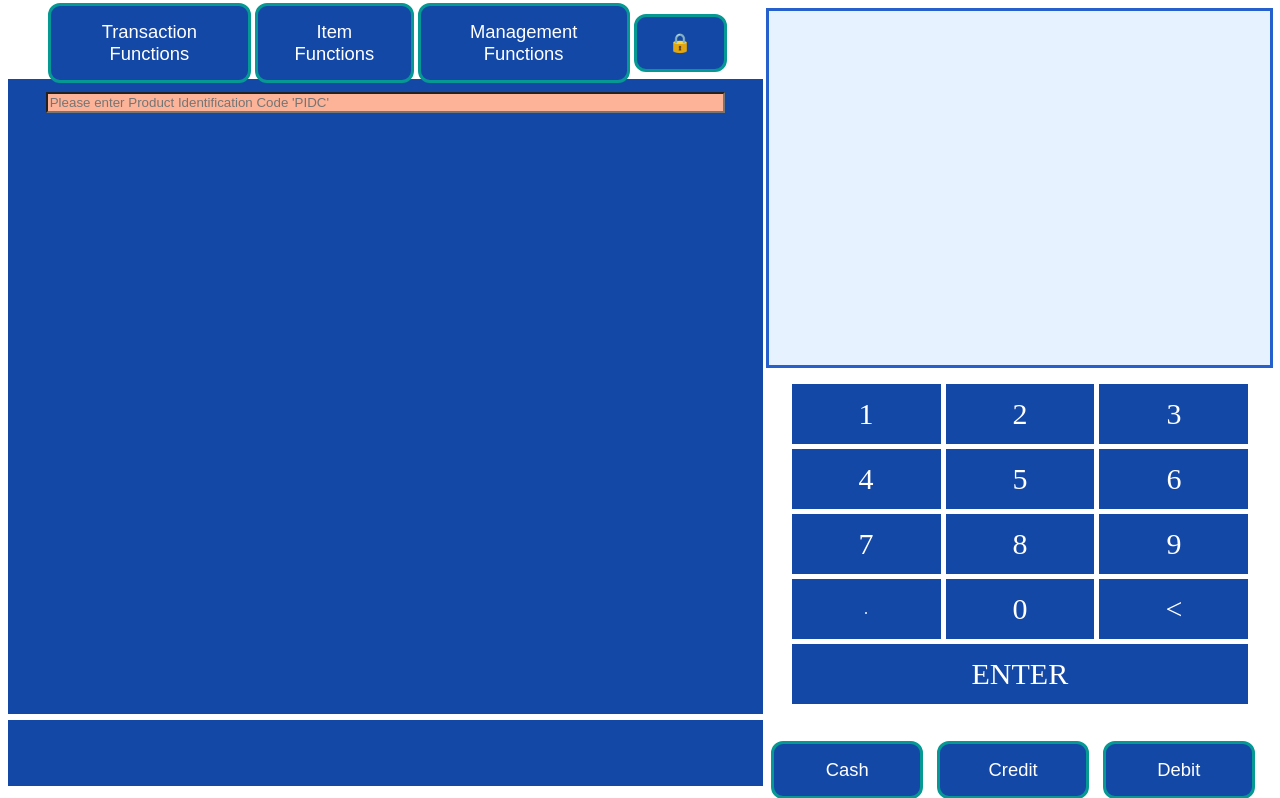
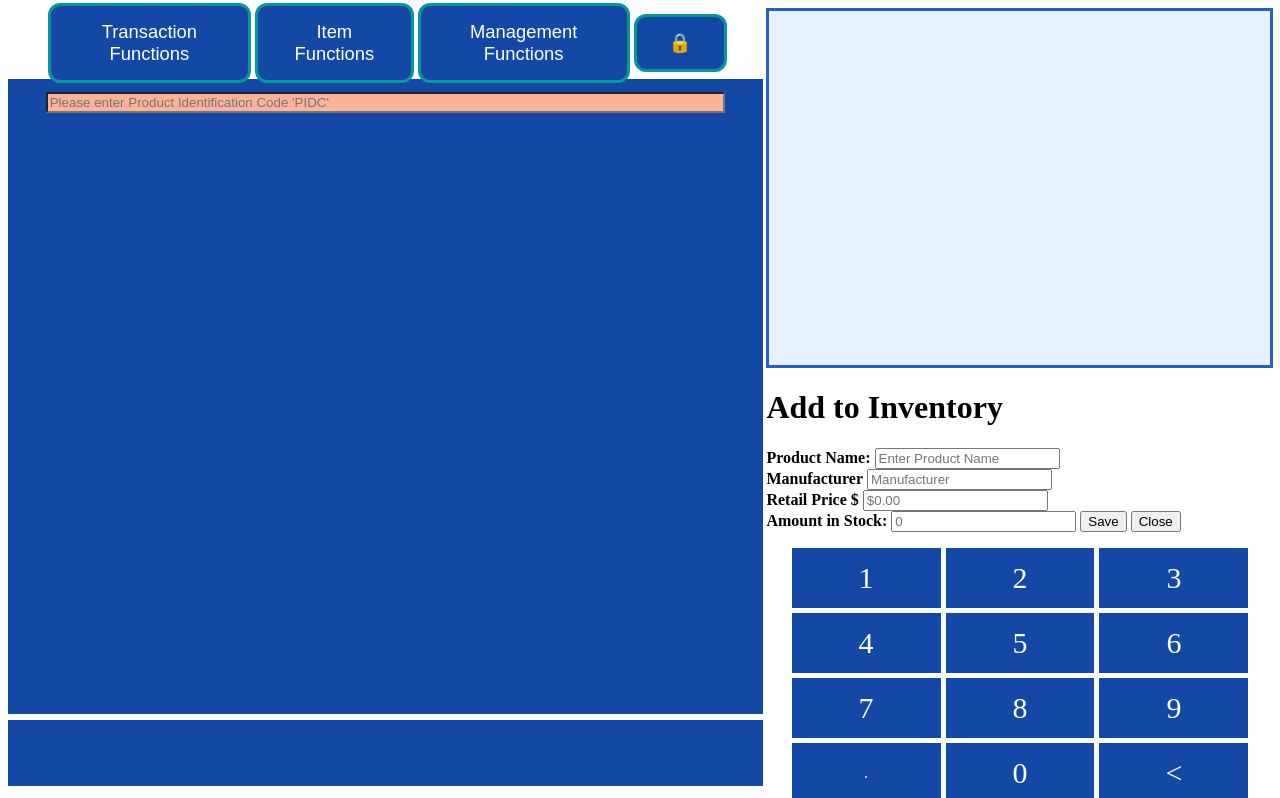
Before and after one commit to JordonRob/Spring21-POS, a PHP site: page / in a window 1280 px wide. Shown: the top 798 px of the page. Run offline with PHP 8.4, Linux system fonts and the light colour scheme; a user stored in the database is signed in.

Commit message:
Update index.php

```diff
--- a/Client/index.php
+++ b/Client/index.php
@@ -72,6 +72,24 @@
                 <button class="button2" id="end-of-day">End of Day Report</button>
             </div></div>
     </div>
+<!-- THIS IS THE INVENTORY FORM POPUP-->
+     <div class="inventoryform-popup" id="Inventoryform">
+                <form action="/action_page.php" class-"form-container">
+                    <h1>Add to Inventory</h1>
+                    <label for="Product"><b>Product Name:</b></label> <input type="text" placeholder="Enter Product Name" name="Product" required/>
+                    <br>
+                    <label for="Manufacturer"><b>Manufacturer</b></label>
+                    <input type="text" placeholder="Manufacturer" name="Manufacturer" required>
+                    <br>
+                    <label for="Price"><b>Retail Price $</b></label>
+                    <input type="text" placeholder="$0.00" name="Price" required>
+                    <br>
+                    <label for="Stock Amount"><b>Amount in Stock:</b></label>
+                    <input type="text" placeholder="0" name="Stock Amount" required>
+                    <button type="submit" class="btn">Save</button>
+                    <button type="button" class="btn cancel" onclick="Closeinventory()">Close</button>
+                </form>
+            </div>
 
     <div class="keypad">
         <!-- The following code represents our number pad with button press functionality-->
```
